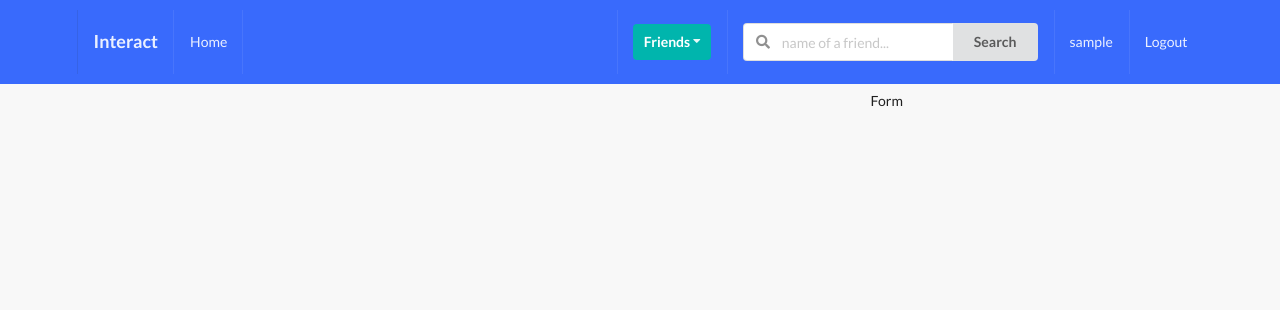
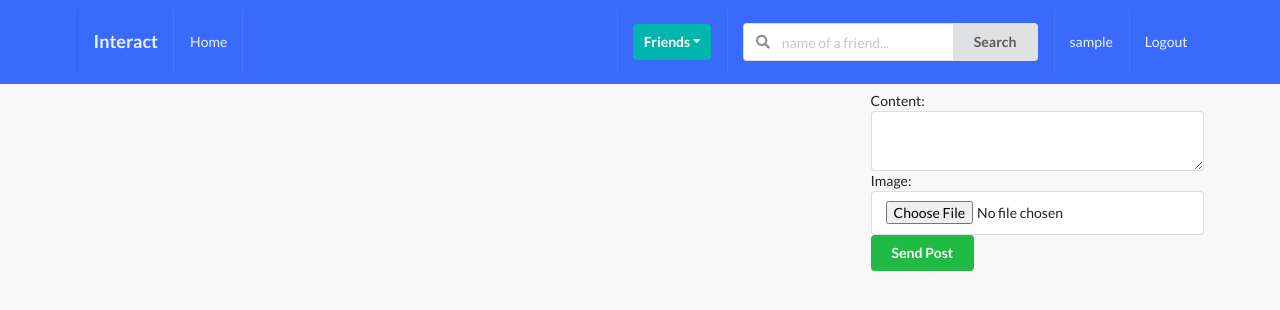
Before and after one commit to aakash0121/Interact, a Django app: page /posts/ in a window 1280 px wide. Shown: the top 310 px of the page. Run offline with Django 3.2, Linux system fonts and the light colour scheme; the visitor is signed in with stand-in values (Sample User, id 1); data comes from the database, SQL or seed files in the repository; data that the repository does not hold is empty; some libraries are stand-ins or nearby versions.

Commit message:
comment form and post form

```diff
--- a/posts/forms.py
+++ b/posts/forms.py
@@ -0,0 +1,14 @@
+from django import forms
+from .models import Post, Comment
+
+class PostModelForm(forms.ModelForm):
+    content = forms.CharField(widget=forms.Textarea(attrs={'rows':2}))
+    class Meta:
+        model = Post
+        fields = ('content', 'image')
+
+class CommentModelForm(forms.ModelForm):
+    body = forms.CharField(label='', widget=forms.TextInput(attrs={'placeholder':'Add a comment..'}))
+    class Meta:
+        model = Comment
+        fields = ('body',)
--- a/posts/templates/posts/main.html
+++ b/posts/templates/posts/main.html
@@ -28,11 +28,20 @@ posts
                             {{obj.num_likes}}
                         </form>
                     </div>
+                    <form action="" method="POST" class="ui form">
+                        {% csrf_token %}
+                        {{ c_form }}
+                        <button class="ui primary button">Comment</button>
+                    </form>
                 </div>
             {% endfor %}
         </div>
         <div class="five wide column">
-            Form
+            <form action="" method="POST" class="ui form" enctype="multipart/form-data">
+                {% csrf_token %}
+                {{p_form}}
+                <button type="submit" class="ui button positive">Send Post</button>
+            </form>
         </div>
     </div>
 </div>
--- a/posts/views.py
+++ b/posts/views.py
@@ -1,14 +1,26 @@
 from django.shortcuts import render, redirect
 from .models import Post, Like
 from profiles.models import Profile
+from .forms import PostModelForm, CommentModelForm
 
 def post_comment_create_and_list_view(request):
     qs = Post.objects.all()
+    p_form = PostModelForm(request.POST or None, request.FILES or None)
+    c_form = CommentModelForm(request.POST or None)
+
     profile = Profile.objects.get(user=request.user)
+
+    if p_form.is_valid():
+        instance = p_form.save(commit=False)
+        instance_author = profile
+        instance.save()
+        p_form = PostModelForm()
 
     context = {
         'qs': qs,
         'profile': profile,
+        'p_form': p_form,
+        'c_form': c_form,
     }
 
     return render(request, 'posts/main.html', context)
```
